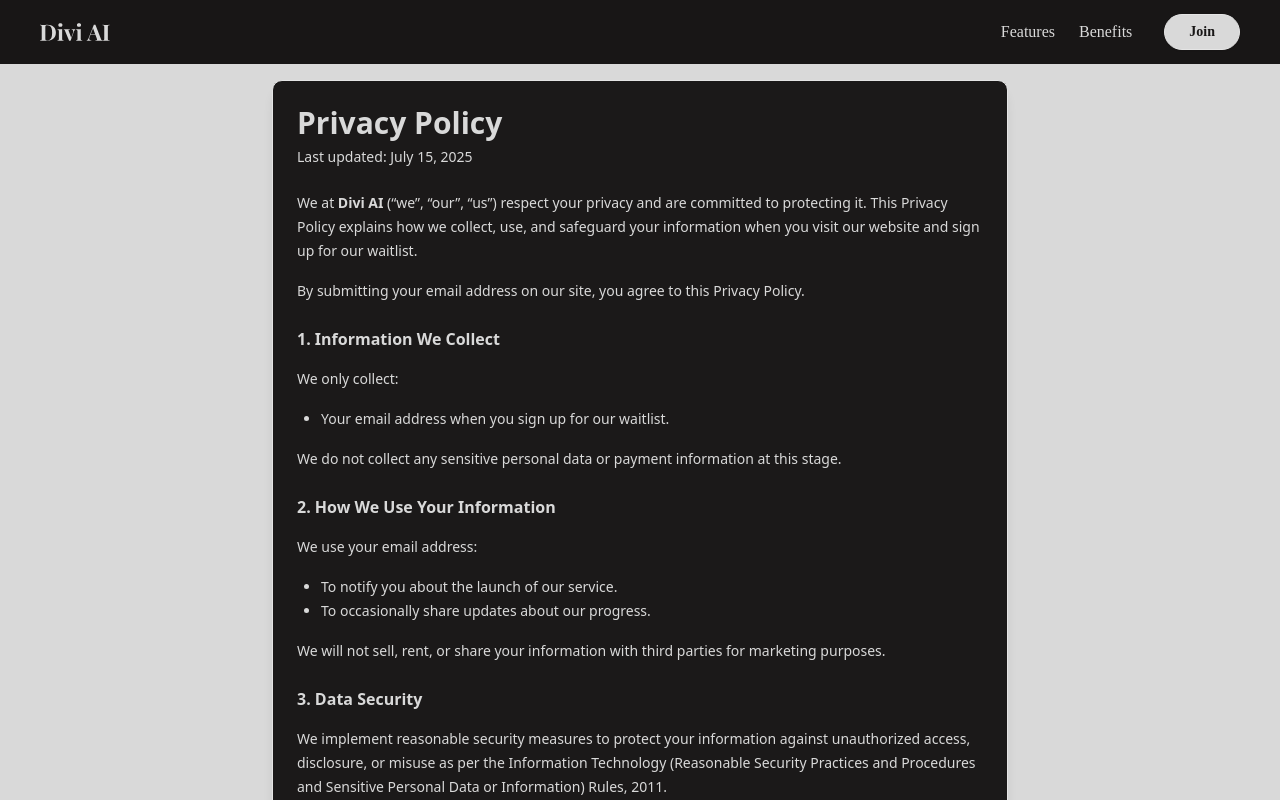
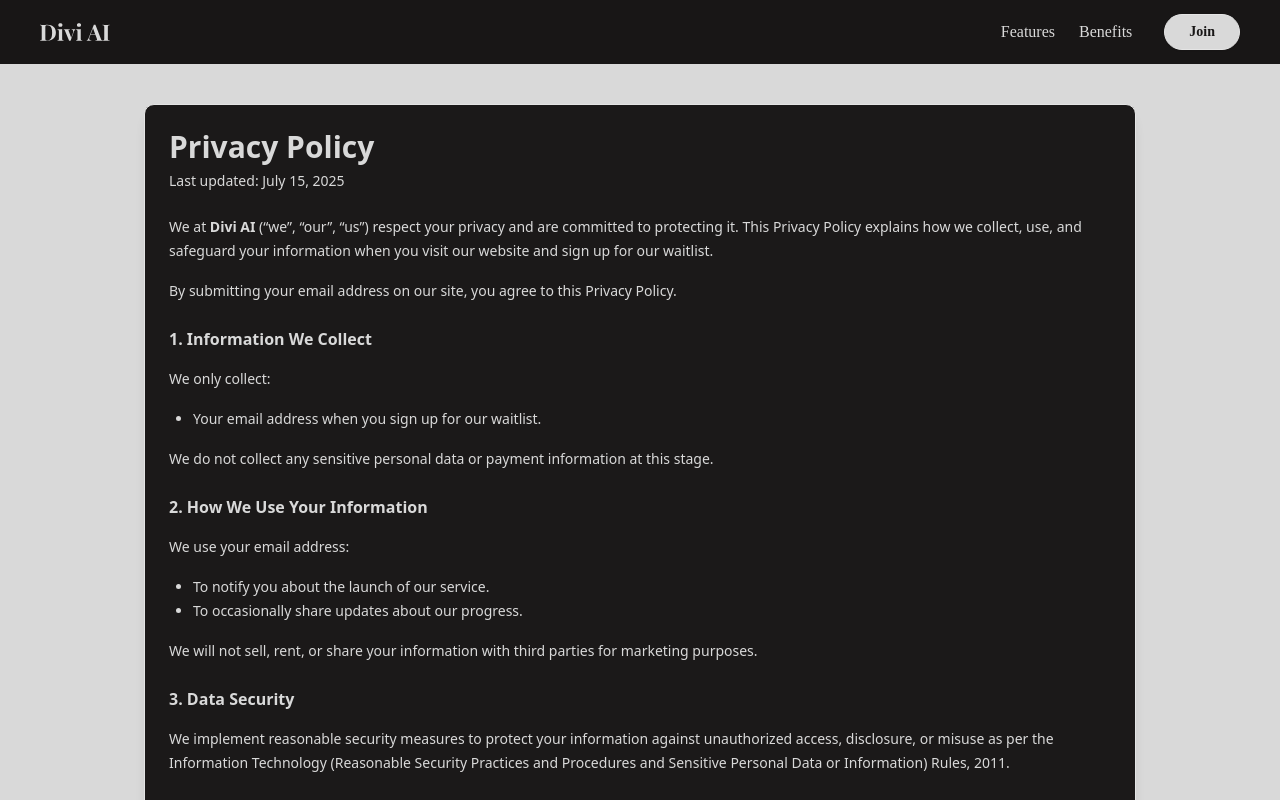
Before and after one commit to Divi202/divi_ai, a Next.js app: page /privacy-policy in a window 1280 px wide. Shown: the top 800 px of the page. Built offline with nearby package versions, Linux system fonts and the light colour scheme.

Commit message:
made some UI changes in privacy policy page

```diff
--- a/app/privacy-policy/page.tsx
+++ b/app/privacy-policy/page.tsx
@@ -4,9 +4,9 @@ import { Card, CardContent, CardHeader, CardTitle } from "@/components/ui/card";
 
 const PrivacyPolicy = () => {
   return (
-    <div className="flex min-h-screen flex-col bg-custom-white">
+    <div className="flex min-h-screen flex-col bg-custom-white ">
       <Navbar></Navbar>
-      <div className=" flex-1 max-w-3xl mx-auto p-4 ">
+      <div className=" flex-1 max-w-5xl mx-auto py-10 px-4">
         <Card className="bg-custom-black opacity-98 text-custom-white rounded-lg shadow-lg">
           <CardHeader>
             <CardTitle className="text-3xl font-bold">Privacy Policy</CardTitle>
```
